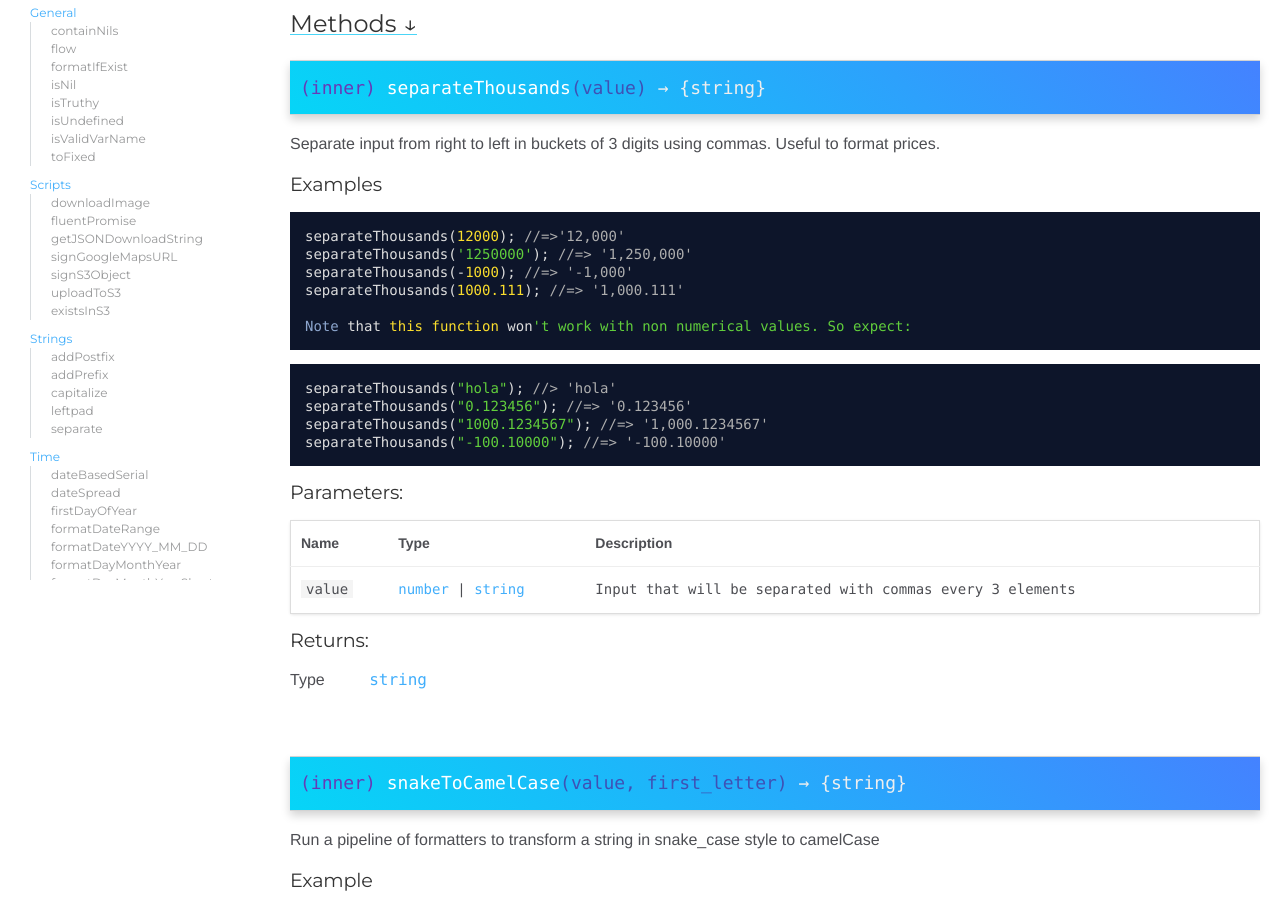
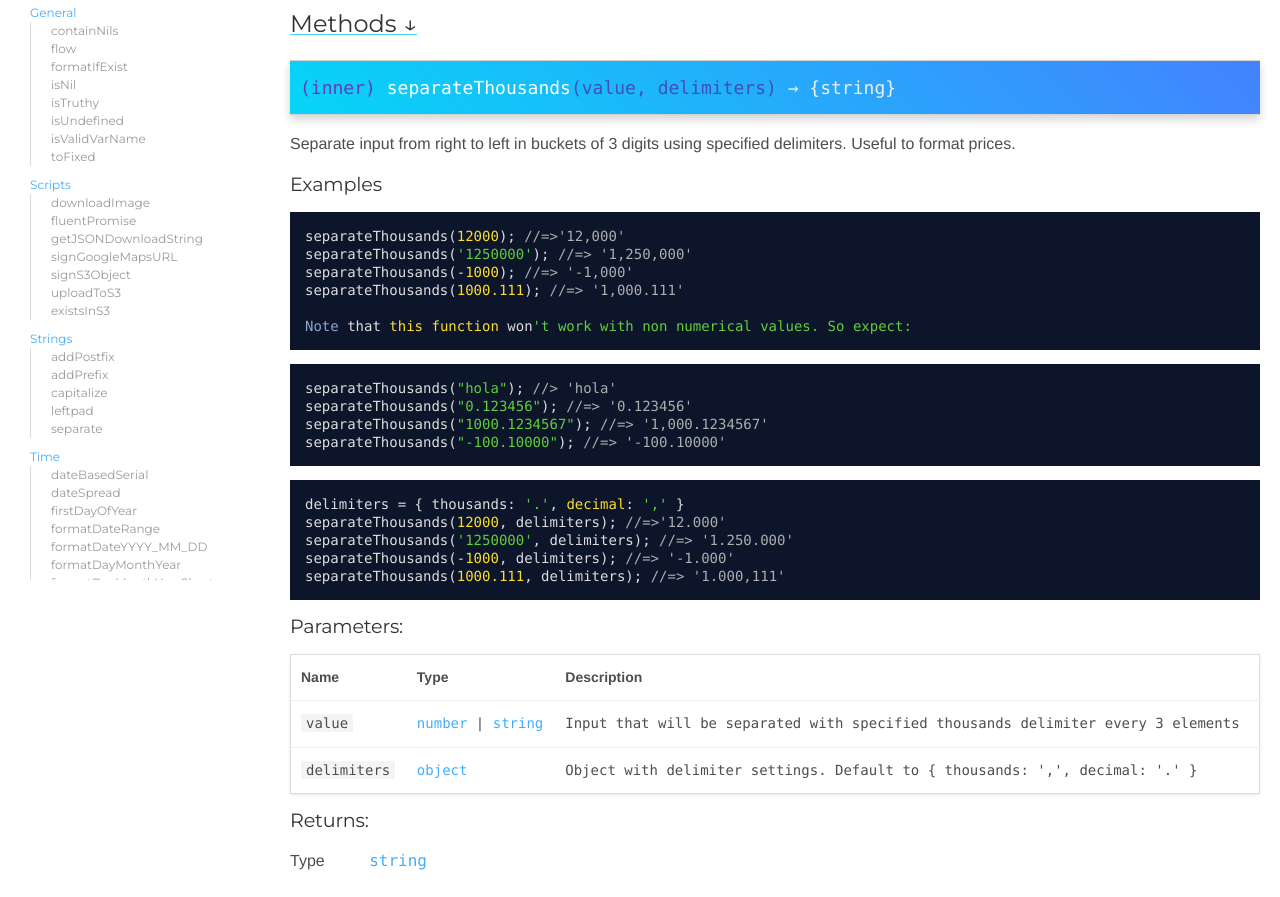
Before and after one commit to Intelimetrica/botas, a website: page docs/module-Formatters.html in a window 1280 px wide. Shown: the part 220-1117 px from the top of the page. Drawn offline with Linux system fonts and the light colour scheme.

Commit message:
Update docs

```diff
--- a/docs/module-Formatters.html
+++ b/docs/module-Formatters.html
@@ -147,7 +147,7 @@ in this module use methods from other modules.</p></div>
 
 
 
-    <h4 class="name" id="~separateThousands"><span class="type-signature">(inner) </span>separateThousands<span class="signature">(value)</span><span class="type-signature"> &rarr; {string}</span></h4>
+    <h4 class="name" id="~separateThousands"><span class="type-signature">(inner) </span>separateThousands<span class="signature">(value, delimiters)</span><span class="type-signature"> &rarr; {string}</span></h4>
 
 
 
@@ -194,7 +194,7 @@ in this module use methods from other modules.</p></div>
 
 
 <div class="description">
-    <p>Separate input from right to left in buckets of 3 digits using commas.
+    <p>Separate input from right to left in buckets of 3 digits using specified delimiters.
 Useful to format prices.</p>
 </div>
 
@@ -219,6 +219,12 @@ Note that this function won't work with non numerical values. So expect:</code><
 separateThousands("0.123456"); //=> '0.123456'
 separateThousands("1000.1234567"); //=> '1,000.1234567'
 separateThousands("-100.10000"); //=> '-100.10000'</code></pre>
+
+    <pre class="prettyprint"><code>delimiters = { thousands: '.', decimal: ',' }
+separateThousands(12000, delimiters); //=>'12.000'
+separateThousands('1250000', delimiters); //=> '1.250.000'
+separateThousands(-1000, delimiters); //=> '-1.000'
+separateThousands(1000.111, delimiters); //=> '1.000,111'</code></pre>
 
 
 
@@ -267,7 +273,30 @@ separateThousands("-100.10000"); //=> '-100.10000'</code></pre>
 
 
 
-            <td class="description last"><p>Input that will be separated with commas every 3 elements</p></td>
+            <td class="description last"><p>Input that will be separated with specified thousands delimiter every 3 elements</p></td>
+        </tr>
+
+
+
+        <tr>
+
+                <td class="name"><code>delimiters</code></td>
+
+
+            <td class="type">
+
+
+<span class="param-type">object</span>
+
+
+
+            </td>
+
+
+
+
+
+            <td class="description last"><p>Object with delimiter settings. Default to { thousands: ',', decimal: '.' }</p></td>
         </tr>
 
 
@@ -689,7 +718,7 @@ toPercentage(0.67439, 1); //=> '67.4 %'</code></pre>
 <br class="clear">
 
 <footer>
-    Documentation generated by <a href="https://github.com/jsdoc3/jsdoc">JSDoc 3.5.5</a> on Wed Nov 14 2018 18:51:17 GMT-0600 (CST) using the <a href="https://github.com/clenemt/docdash">docdash</a> theme.
+    Documentation generated by <a href="https://github.com/jsdoc3/jsdoc">JSDoc 3.5.5</a> on Thu Sep 24 2020 19:15:42 GMT+0000 (Coordinated Universal Time) using the <a href="https://github.com/clenemt/docdash">docdash</a> theme.
 </footer>
 
 <script>prettyPrint();</script>
```
Also changed, not shown: docs/index.html (+1 -1 lines), docs/module-General.html (+1 -1 lines), docs/module-Scripts.html (+1 -1 lines), docs/module-Strings.html (+1 -1 lines), docs/module-Time-Clock.html (+1 -1 lines), docs/module-Time.html (+1 -1 lines).
